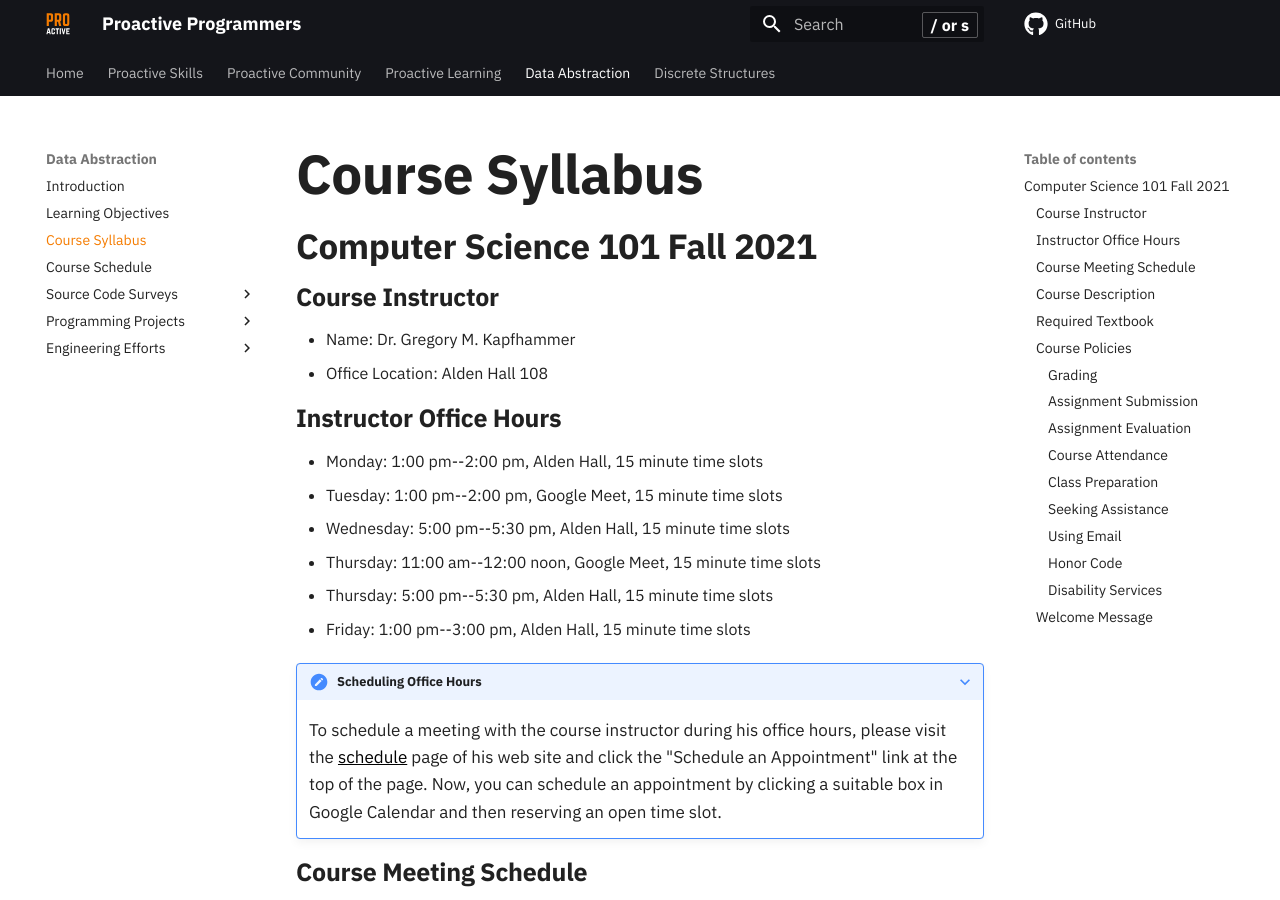
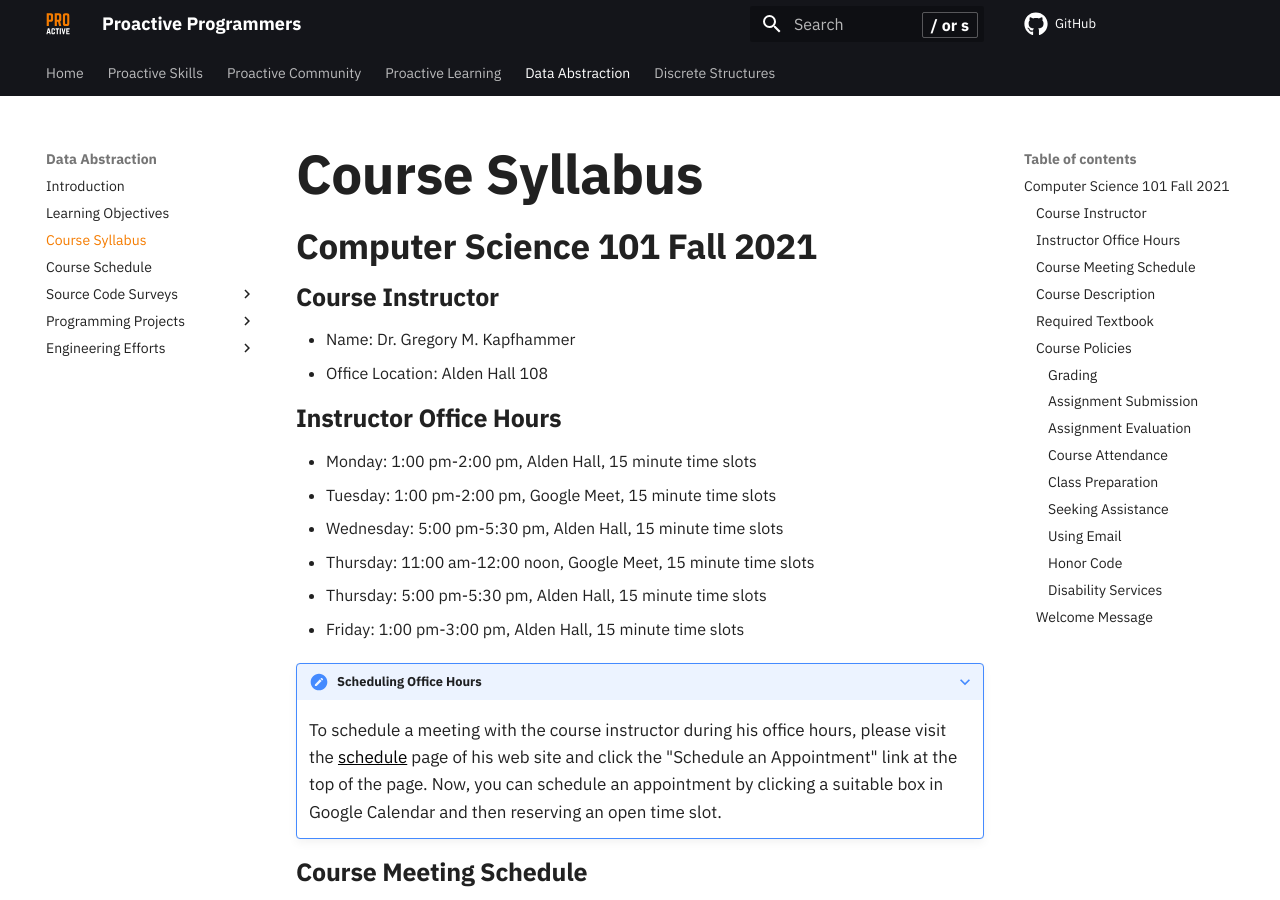
Before and after one commit to ProactiveProgrammers/www.proactiveprogrammers.com, an MkDocs documentation site: the page built from docs/data-abstraction/syllabus-data-abstraction.md, in a window 1280 px wide and 900 px high. Built offline with MkDocs 1.6.1 and Material for MkDocs 9.7.7, drawn with Linux system fonts in a browser that asks for light colours; comment, search, counter and statistics services are not loaded.

```diff
--- a/docs/data-abstraction/syllabus-data-abstraction.md
+++ b/docs/data-abstraction/syllabus-data-abstraction.md
@@ -9,12 +9,12 @@
 
 ### Instructor Office Hours
 
--   Monday: 1:00 pm--2:00 pm, Alden Hall, 15 minute time slots
--   Tuesday: 1:00 pm--2:00 pm, Google Meet, 15 minute time slots
--   Wednesday: 5:00 pm--5:30 pm, Alden Hall, 15 minute time slots
--   Thursday: 11:00 am--12:00 noon, Google Meet, 15 minute time slots
--   Thursday: 5:00 pm--5:30 pm, Alden Hall, 15 minute time slots
--   Friday: 1:00 pm--3:00 pm, Alden Hall, 15 minute time slots
+-   Monday: 1:00 pm-2:00 pm, Alden Hall, 15 minute time slots
+-   Tuesday: 1:00 pm-2:00 pm, Google Meet, 15 minute time slots
+-   Wednesday: 5:00 pm-5:30 pm, Alden Hall, 15 minute time slots
+-   Thursday: 11:00 am-12:00 noon, Google Meet, 15 minute time slots
+-   Thursday: 5:00 pm-5:30 pm, Alden Hall, 15 minute time slots
+-   Friday: 1:00 pm-3:00 pm, Alden Hall, 15 minute time slots
 
 ???+ note "Scheduling Office Hours"
 
```
